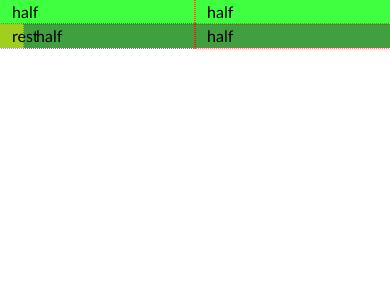
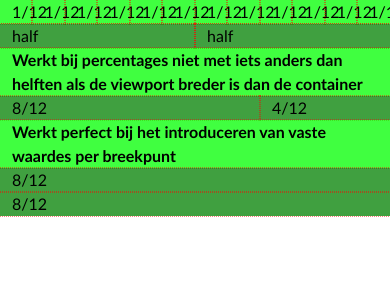
Before and after one commit to deidee/dezandbak, a PHP site: page /restruimte/index.html in a window 390 px wide; the page is wider, and only the part inside the window is pictured. Shown: the top 300 px of that part. Run offline with PHP 8.4, Linux system fonts and the light colour scheme.

Commit message:
Responsive rest space PoC.

```diff
--- a/restruimte/index.html
+++ b/restruimte/index.html
@@ -9,8 +9,18 @@
 <body>
 <div class="container">
     <div class="row">
-        <div class="col-6">half</div>
-        <div class="col-6">half</div>
+        <div class="col-1">1/12</div>
+        <div class="col-1">1/12</div>
+        <div class="col-1">1/12</div>
+        <div class="col-1">1/12</div>
+        <div class="col-1">1/12</div>
+        <div class="col-1">1/12</div>
+        <div class="col-1">1/12</div>
+        <div class="col-1">1/12</div>
+        <div class="col-1">1/12</div>
+        <div class="col-1">1/12</div>
+        <div class="col-1">1/12</div>
+        <div class="col-1">1/12</div>
     </div>
 </div>
 <div class="container-fluid">
@@ -21,8 +31,44 @@
                 <div class="col">half</div>
             </div>
         </div>
-        <div class="col-6">half</div>
+        <div class="col-6">
+            <div class="row">
+                <div class="col">half</div>
+                <div class="rest">rest</div>
+            </div>
+        </div>
     </div>
 </div>
+
+<div class="container">
+    <div class="row">
+        <div class="col-12">
+            <h2>Werkt bij percentages niet met iets anders dan helften als de viewport breder is dan de container</h2>
+        </div>
+    </div>
+</div>
+<div class="container-fluid">
+    <div class="row">
+        <div class="col-8">8/12</div>
+        <div class="col-4">4/12</div>
+    </div>
+</div>
+
+<div class="container">
+    <div class="row">
+        <div class="col-lg-12">
+            <h2>Werkt perfect bij het introduceren van vaste waardes per breekpunt</h2>
+        </div>
+    </div>
+</div>
+<div class="container-fluid">
+    <div class="row">
+        <div class="rest">rest</div>
+        <div class="col-lg-8">8/12</div>
+        <div class="col-lg-4">8/12</div>
+        <div class="rest">rest</div>
+    </div>
+</div>
+
 </body>
 </html>
--- a/restruimte/restruimte.css
+++ b/restruimte/restruimte.css
@@ -30,11 +30,14 @@ html {
 
 .rest {
   background: rgba(255, 255, 0, 0.5);
-  flex: 0 0 calc((100vw - 1000px) / 2);
-  max-width: calc((100vw - 1000px) / 2);
-  min-height: 1px;
-  padding-left: 12px;
-  padding-right: 12px; }
+  display: none;
+  outline: 1px dotted rgba(255, 0, 0, 0.5); }
+  @media (min-width: 1000px) {
+    .rest {
+      display: block;
+      flex: 0 0 calc((100vw - 1000px) / 2);
+      max-width: calc((100vw - 1000px) / 2);
+      min-height: 1px; } }
 
 .row {
   display: flex;
--- a/restruimte/restruimte.scss
+++ b/restruimte/restruimte.scss
@@ -39,11 +39,18 @@ html {
 .rest {
   $width: calc((100vw - #{$container-width}) / 2);
   background: transparentize(yellow, .5);
-  flex: 0 0 $width;
-  max-width: $width;
-  min-height: 1px;
-  padding-left: $gutter / 2;
-  padding-right: $gutter / 2;
+  display: none; // Hide by default.
+  outline: 1px dotted transparentize(red, .5);
+  //padding-left: $gutter / 2;
+  //padding-right: $gutter / 2;
+
+  // It only makes sense to calculate a rest width when the viewport width > container width.
+  @media (min-width: $container-width ) {
+    display: block;
+    flex: 0 0 $width;
+    max-width: $width;
+    min-height: 1px;
+  }
 }
 
 .row {
@@ -82,3 +89,14 @@ html {
     max-width: $p;
   }
 }
+
+@media (min-width: $container-width) {
+  @for $column from 1 through 12 {
+    $width: $container-width / 12 * $column;
+
+    .col-lg-#{$column} {
+      flex: 0 0 $width;
+      max-width: $width;
+    }
+  }
+}
```
Also changed, not shown: other parts of restruimte/restruimte.css (+38 -0 lines).
